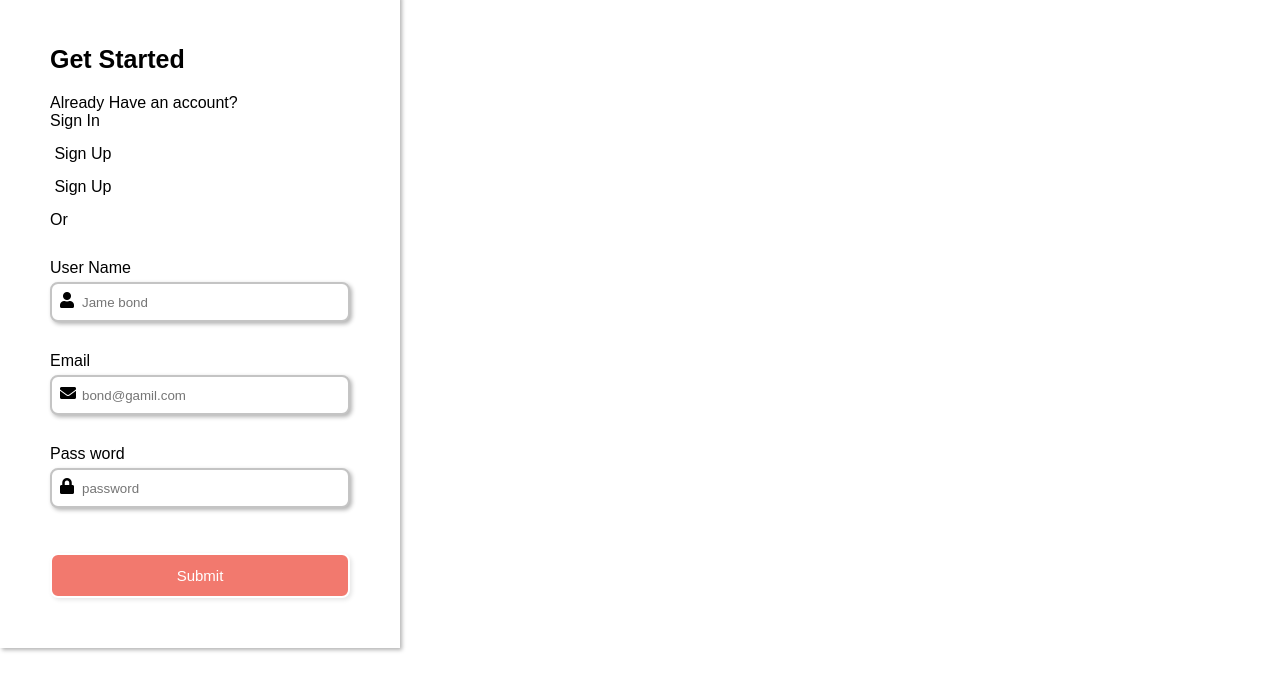
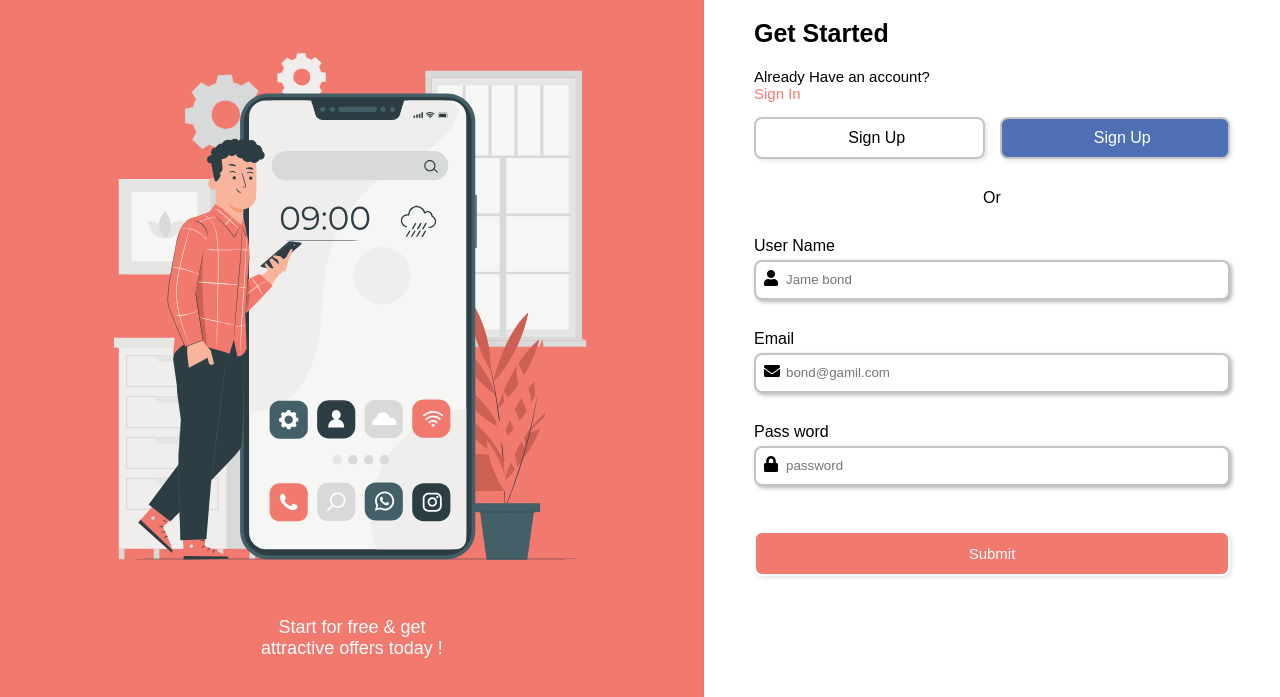
Before and after one commit to luongmanh1603/lab6, a plain HTML site: page index.html in a window 1280 px wide. Shown: the part 103-800 px from the top of the page. Drawn offline with Linux system fonts and the light colour scheme.

Commit message:
Update style.css

```diff
--- a/style.css
+++ b/style.css
@@ -8,11 +8,36 @@
  body {
     font-family: sans-serif;
  }
+ .container {
+   display: flex;
+   flex-direction: row;
+ }
+ .content {
+   display: flex;
+   flex-direction: column;
+   justify-content: space-around;
+   background-color: #f2796e;
+   width: 55%;
+   min-height: 100vh;
+   padding: 10px 20px;
+ }
+ .image {
+   background-image: url("/images/illustration.svg");
+   height: 65%;
+   background-repeat: no-repeat;
+   background-size: contain;
+   background-position: center;
+ }
+ .text {
+   text-align: center;
+   color: white;
+   font-size: 18px;
+ }
  form {
     display: flex;
     flex-direction: column;
     justify-content: center;
-    max-width: 400px;
+    width: 45%;
     box-shadow: 2px 2px 4px rgba(0, 0, 0, 0.3);
     padding: 50px;
  }
@@ -41,6 +66,39 @@
  input:focus {
     border:  2px solid #f2796e;
  }
+ /* social */
+ .btn {
+   display: flex;
+   flex-direction: row;
+   justify-content: space-between;
+   gap: 15px;
+ }
+ .btn-1, .btn-2 {
+   padding: 10px 5px;
+   width: 100%;
+   display: flex;
+   gap: 15px;
+   justify-content: center;
+   align-items: center;
+   border:  2px solid #c4c4c4;
+   border-radius: 8px;
+   box-shadow: 2px 2px 4px rgba(0, 0, 0, 0.1);
+   cursor: pointer;
+ }
+ .btn-2 {
+   background-color: #4f70b5;
+   color: white;
+ }
+ .or {
+   text-align: center;
+ }
+ .question {
+   font-size: 15px;
+ }
+ span {
+   color: #f2796e;
+   cursor: pointer;
+ }
  /* style for icons */
  form div i {
     position: absolute;
@@ -56,6 +114,43 @@
  .error {
     font-size: 14.5px;
     margin-top: 5px;
+ }
+ /* button */
+ button {
+   margin-top: 15px;
+   width: 100%;
+   height: 45px;
+   background-color: #f2796e;
+   border: 2px solid #f2796e;
+   border-radius: 8px;
+   color: #fff;
+   font-size: 20px;
+   cursor: pointer;
+   box-shadow: 2px 2px 4px rgba(0, 0, 0, 0.1);
+   transition: all 0.1s ease;
+ }
+ button:hover {
+   opacity: 0.8;
+ }
+ /* medias */
+ @media (max-width: 900px) {
+   .container {
+      flex-direction: column;
+   }
+   form, .content {
+      width: 100%;
+   }
+   .btn {
+      flex-direction: column ;
+   }
+   .image {
+      height: 70vh;
+   }
+ }
+ @media(max-width: 425px) {
+   form {
+      padding: 20px;
+   }
  }
  .success-icon,
  .failure-icon {
```
